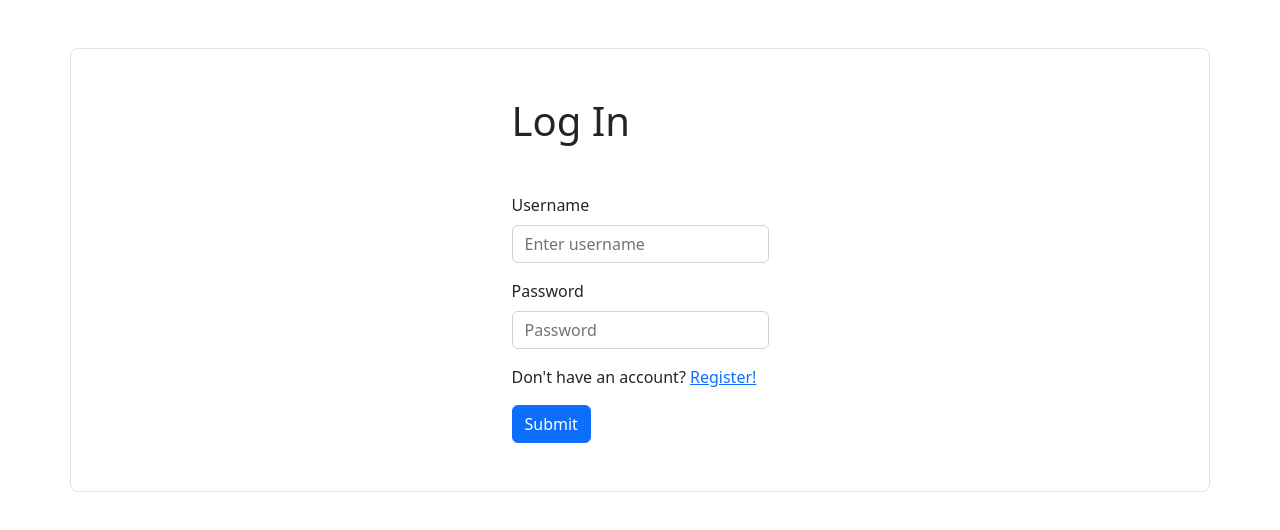
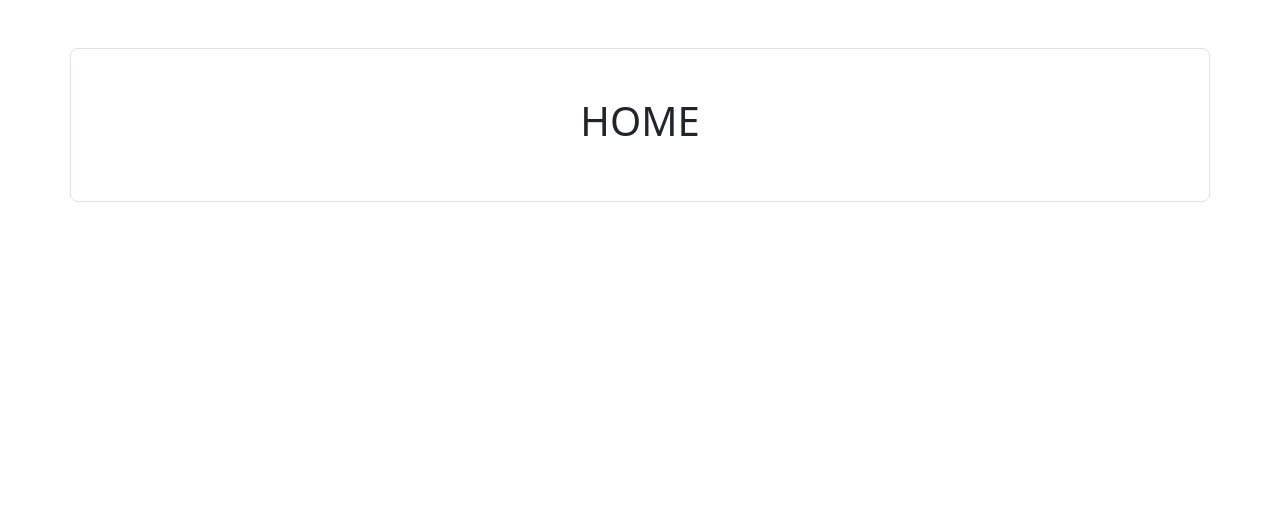
Before and after one commit to reannu123/BoredApp, a React (Create React App) app in the folder client/: page / in a window 1280 px wide. Shown: the top 530 px of the page. Built offline with nearby package versions, Linux system fonts and the light colour scheme.

Commit message:
Added redirect to home upon login and registration

```diff
--- a/client/src/pages/Home.js
+++ b/client/src/pages/Home.js
@@ -32,38 +32,10 @@ function Home() {
 
   return (
     <>
-      {success ? (
-        <div>Success!</div>
-      ) : (
+      {(
         <Container className="py-5 my-5 border rounded-3 d-flex align-items-center justify-content-center">
-          <Form onSubmit={handleSubmit}>
-            <h1 className="mb-5">Log In</h1>
-            <Form.Group className="mb-3" controlId="formBasicEmail">
-              <Form.Label>Username</Form.Label>
-              <Form.Control
-                type="username"
-                name="username"
-                placeholder="Enter username"
-                onChange={handleChange}
-              />
-            </Form.Group>
-            <Form.Group className="mb-3" controlId="formBasicPassword">
-              <Form.Label>Password</Form.Label>
-              <Form.Control
-                type="password"
-                name="password"
-                placeholder="Password"
-                onChange={handleChange}
-              />
-            </Form.Group>
-            <p>
-              Don't have an account? <Link to="/register">Register!</Link>
-            </p>
+          <h1>HOME</h1>
 
-            <Button variant="primary" type="submit">
-              Submit
-            </Button>
-          </Form>
         </Container>
       )}
     </>
--- a/client/src/pages/Login.js
+++ b/client/src/pages/Login.js
@@ -1,6 +1,6 @@
 import { Alert, Container, Form, Button } from "react-bootstrap";
 import { useState } from "react";
-import { Link } from "react-router-dom";
+import { Link, Navigate, useNavigate } from "react-router-dom";
 import { instance, auth } from "../api/axios";
 
 function Login() {
@@ -15,6 +15,8 @@ function Login() {
     setUser({ ...user, [e.target.name]: e.target.value });
   };
 
+  const navigate = useNavigate();
+
   const handleSubmit = async (e) => {
     e.preventDefault();
     try {
@@ -25,15 +27,24 @@ function Login() {
       console.log(response.data.accessToken);
       localStorage.setItem("accessToken", response.data.accessToken);
       setSuccess(true);
+
+      setTimeout(() => {
+        navigate("/");
+      }, 2000);
+
     } catch (e) {
       console.log(e);
     }
   };
 
+
   return (
     <>
       {success ? (
-        <div>Success!</div>
+        <Container className="py-5 my-5 border rounded-3 d-flex align-items-center justify-content-center">
+          <h1>Success!</h1>
+
+        </Container>
       ) : (
         <Container className="py-5 my-5 border rounded-3 d-flex align-items-center justify-content-center">
           <Form onSubmit={handleSubmit}>
--- a/client/src/pages/Register.js
+++ b/client/src/pages/Register.js
@@ -34,7 +34,9 @@ function Register() {
   return (
     <>
       {success ? (
-        <div>Success!</div>
+        <Container className="py-5 my-5 border rounded-3 d-flex align-items-center justify-content-center">
+          <h1>Success!</h1>
+        </Container>
       ) : (
         <Container className="py-5 my-5 border rounded-3 d-flex align-items-center justify-content-center">
           <Form onSubmit={handleSubmit}>
```
